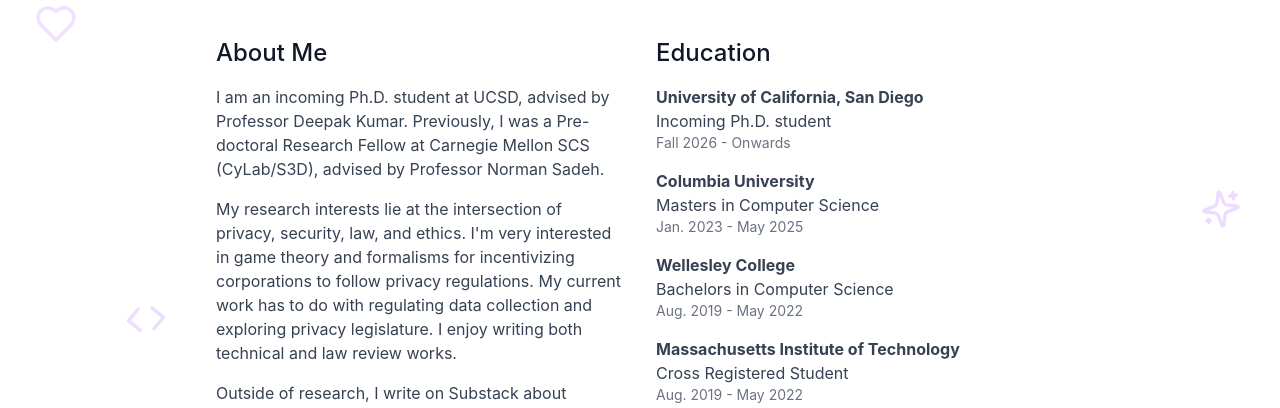
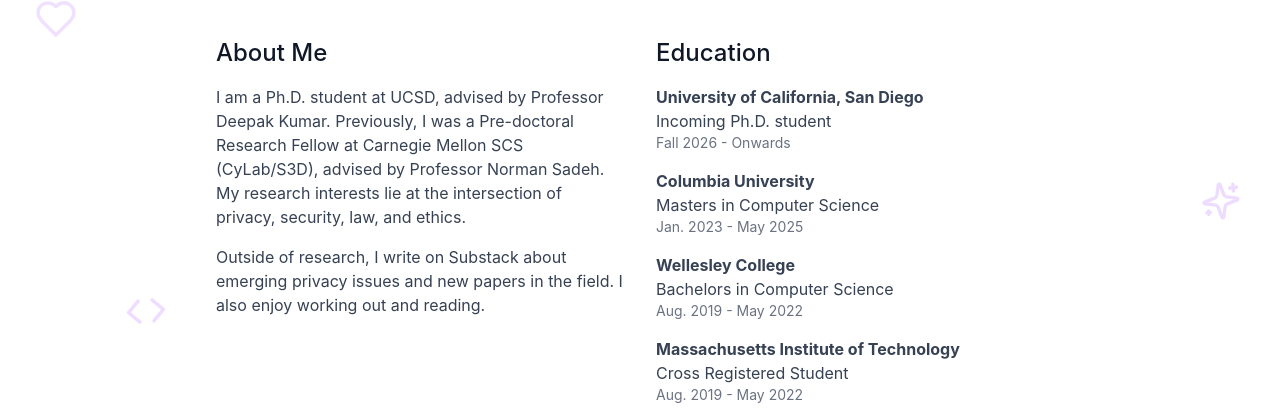
Before and after one commit to skochar1/skochar1.github.io, a React (Vite) app: page / in a window 1280 px wide. Shown: the part 364-772 px from the top of the page. Built offline with nearby package versions, Linux system fonts and the light colour scheme.

Commit message:
add stuff like gradwics & cse funsies stuff l8r

```diff
--- a/src/app/App.tsx
+++ b/src/app/App.tsx
@@ -113,16 +113,14 @@
             <h2 className="text-2xl mb-4 text-gray-900">About Me</h2>
             <div className="space-y-4 text-gray-700">
               <p>
-                I am an incoming Ph.D. student at UCSD, advised by Professor Deepak Kumar. Previously, I was a Pre-doctoral Research Fellow at Carnegie Mellon SCS (CyLab/S3D), advised by Professor Norman Sadeh.
+                I am a Ph.D. student at UCSD, advised by Professor Deepak Kumar. Previously, I was a Pre-doctoral Research Fellow at Carnegie Mellon SCS (CyLab/S3D), advised by Professor Norman Sadeh.
+                My research interests lie at the intersection of privacy, security, law, and ethics.
+
               </p>
               <p>
-                My research interests lie at the intersection of privacy, security, law, and ethics. I'm very interested in game theory and formalisms for incentivizing corporations to follow privacy regulations.
-                My current work has to do with regulating data collection and exploring privacy legislature. I enjoy writing both technical and law review works.
+                Outside of research, I write on Substack about emerging privacy issues and new papers in the field. I also enjoy working out and reading.
               </p>
-              <p>
-                Outside of research, I write on Substack about emerging
-                privacy issues and new papers in the field. I also enjoy working out and reading.
-              </p>
+
             </div>
           </section>
 
```
